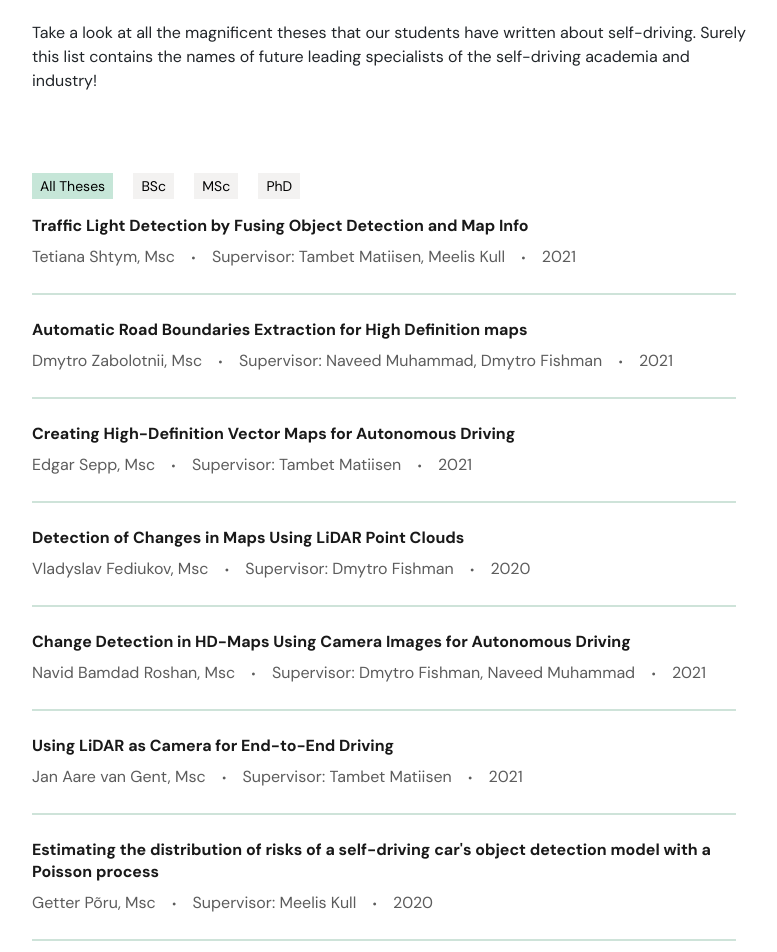
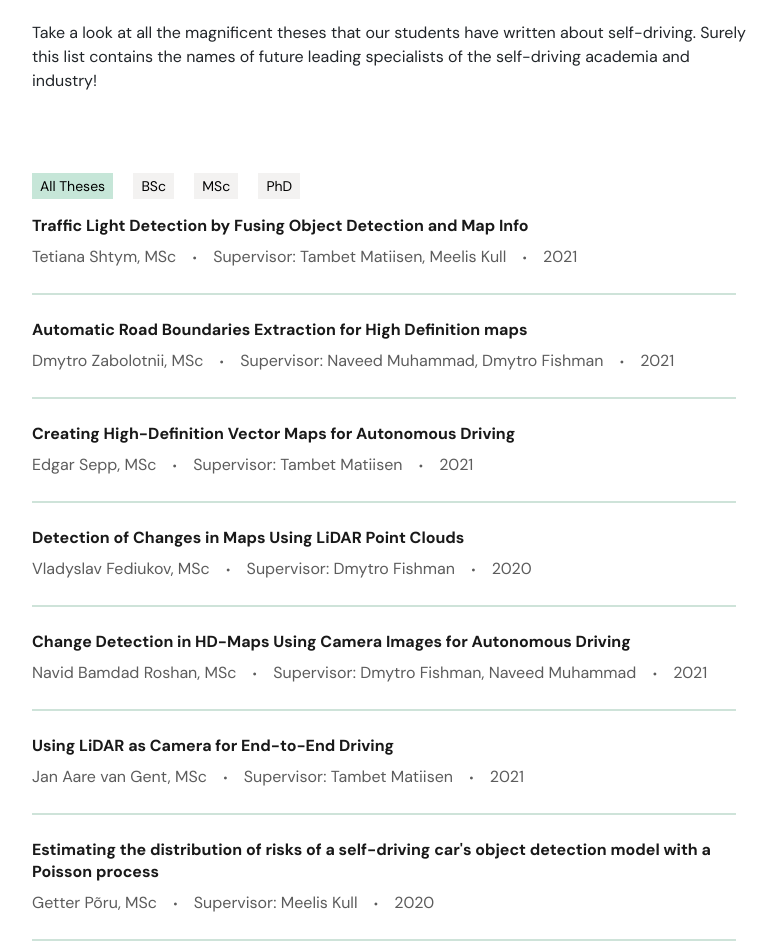
Before and after one commit to UT-ADL/UT-ADL.github.io, a Jekyll site: the page built from teaching/defended-theses.html, in a window 1280 px wide. Shown: the part 487-1439 px from the top of the page, without its empty margins (62-839 px from the left). Built offline with Jekyll 4.4.1, drawn with Linux system fonts in a browser that asks for light colours; nearby versions of some CDN libraries; some of the changed text lies outside the part shown.

Commit message:
Big changes

```diff
--- a/_data/teaching/defended-theses.yml
+++ b/_data/teaching/defended-theses.yml
@@ -2,7 +2,7 @@
   supervisor: Tambet Matiisen, Meelis Kull
   research_area: Autonomy software
   author: Tetiana Shtym
-  field: Msc
+  field: MSc
   year: 2021
   link: https://comserv.cs.ut.ee/ati_thesis/datasheet.php?id=72435&year=2021
 
@@ -10,7 +10,7 @@
   supervisor: Naveed Muhammad, Dmytro Fishman
   research_area: High-definition maps
   author: Dmytro Zabolotnii
-  field: Msc
+  field: MSc
   year: 2021
   link: https://comserv.cs.ut.ee/ati_thesis/datasheet.php?id=72241&year=2021
 
@@ -18,7 +18,7 @@
   supervisor: Tambet Matiisen
   research_area: High-definition maps
   author: Edgar Sepp
-  field: Msc
+  field: MSc
   year: 2021
   link: https://comserv.cs.ut.ee/ati_thesis/datasheet.php?id=71505&year=2021
 
@@ -26,7 +26,7 @@
   supervisor: Dmytro Fishman
   research_area: High-definition maps
   author: Vladyslav Fediukov
-  field: Msc
+  field: MSc
   year: 2020
   link: https://comserv.cs.ut.ee/ati_thesis/datasheet.php?id=69463&year=2020
 
@@ -34,7 +34,7 @@
   supervisor: Dmytro Fishman, Naveed Muhammad
   research_area: High-definition maps
   author: Navid Bamdad Roshan
-  field: Msc
+  field: MSc
   year: 2021
   link: https://comserv.cs.ut.ee/ati_thesis/datasheet.php?id=72213&year=2021
 
@@ -42,7 +42,7 @@
   supervisor: Tambet Matiisen
   research_area: Learned driving
   author: Jan Aare van Gent
-  field: Msc
+  field: MSc
   year: 2021
   link: https://comserv.cs.ut.ee/ati_thesis/datasheet.php?id=72431&year=2021
 
@@ -50,15 +50,15 @@
   supervisor: Meelis Kull
   research_area: Perception uncertainty
   author: Getter Põru
-  field: Msc
+  field: MSc
   year: 2020
-  link: https://dspace.ut.ee/bitstream/handle/10062/68254/poru_getter_msc_2020.pdf
+  link: https://dspace.ut.ee/bitstream/handle/10062/68254/poru_getter_MSc_2020.pdf
 
 - title: External human-vehicle interaction - a study in the context of an autonomous ride-hailing service
   supervisor: Karl Kruusamäe, Alexander Udo Nolte, Andres Kuusik
   research_area: Human-vehicle interaction
   author: Kristina Meister
-  field: Msc
+  field: MSc
   year: 2021
   link: https://dspace.ut.ee/bitstream/handle/10062/72350/meister_kristina.pdf
 
@@ -66,15 +66,15 @@
   supervisor: Karl Kruusamäe
   research_area: Human-vehicle interaction
   author: Maarika Oidekivi
-  field: Msc
+  field: MSc
   year: 2020
-  link: https://www.ims.ut.ee/www-public2/at/2020/msc/atprog-courses-magistrit55-loti.05.036-maarika-oidekivi-text-20200603.pdf
+  link: https://www.ims.ut.ee/www-public2/at/2020/MSc/atprog-courses-magistrit55-loti.05.036-maarika-oidekivi-text-20200603.pdf
 
 - title: Design and Evaluation of a User Interface to Increase Trust in Autonomous Vehicles
   supervisor: Alexander Nolte
   research_area: Human-vehicle interaction
   author: Timo Soiunen
-  field: Msc
+  field: MSc
   year: 2020
   link: https://comserv.cs.ut.ee/ati_thesis/datasheet.php?id=70046&year=2020
 
@@ -82,7 +82,7 @@
   supervisor: Raimundas Matulevičius, Abasi-Amefon O. Affia
   research_area: Human-vehicle interaction
   author: Rando Tõnisson
-  field: Msc
+  field: MSc
   year: 2020
   link: https://comserv.cs.ut.ee/ati_thesis/datasheet.php?id=70098&year=2020
 
@@ -90,6 +90,6 @@
   supervisor: Raimundas Matulevičius, Mari Seeba
   research_area: Human-vehicle interaction
   author: Mariia Bakhtina
-  field: Msc
+  field: MSc
   year: 2021
   link: https://comserv.cs.ut.ee/ati_thesis/datasheet.php?id=72371&year=2021
```
